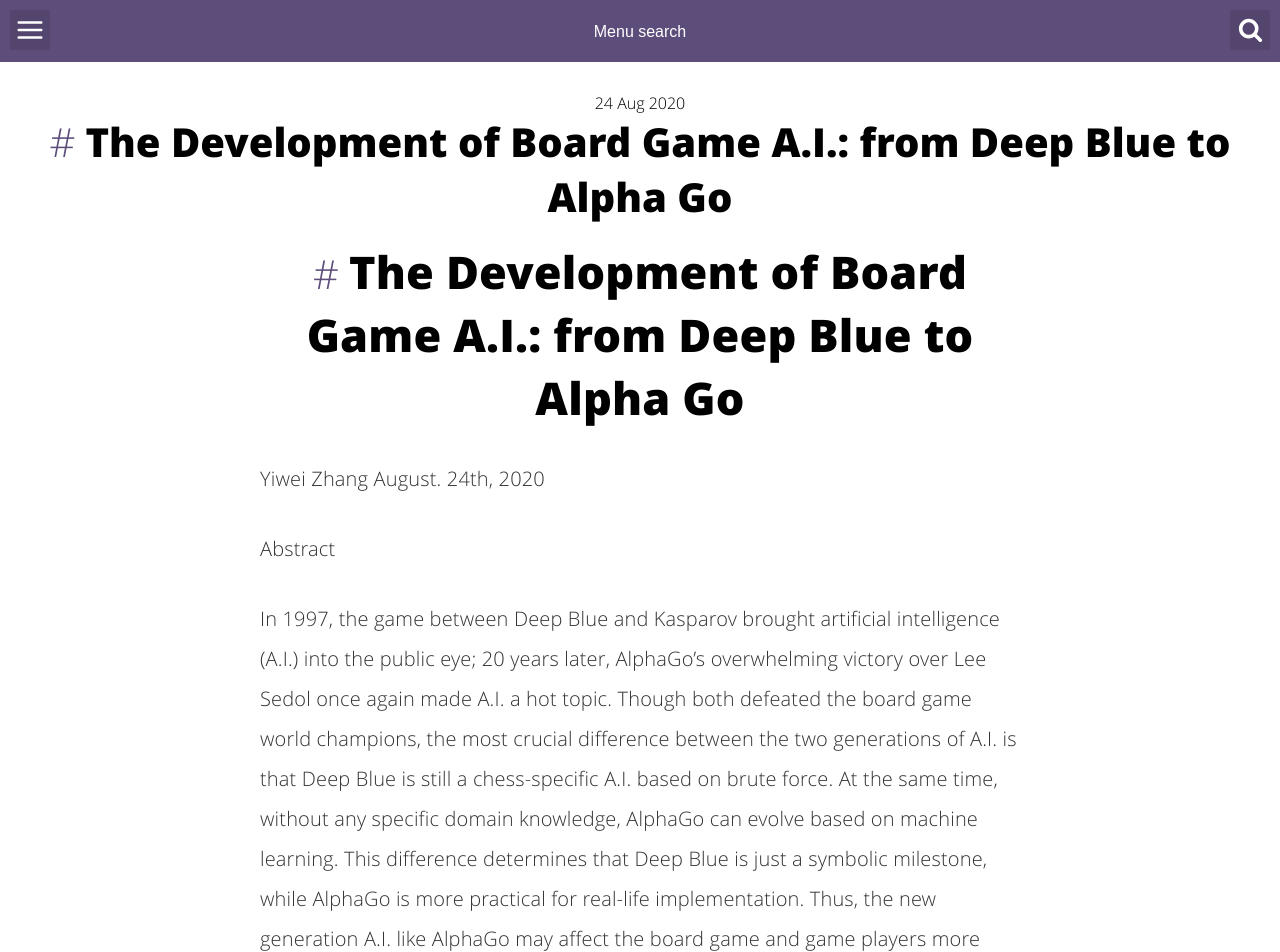
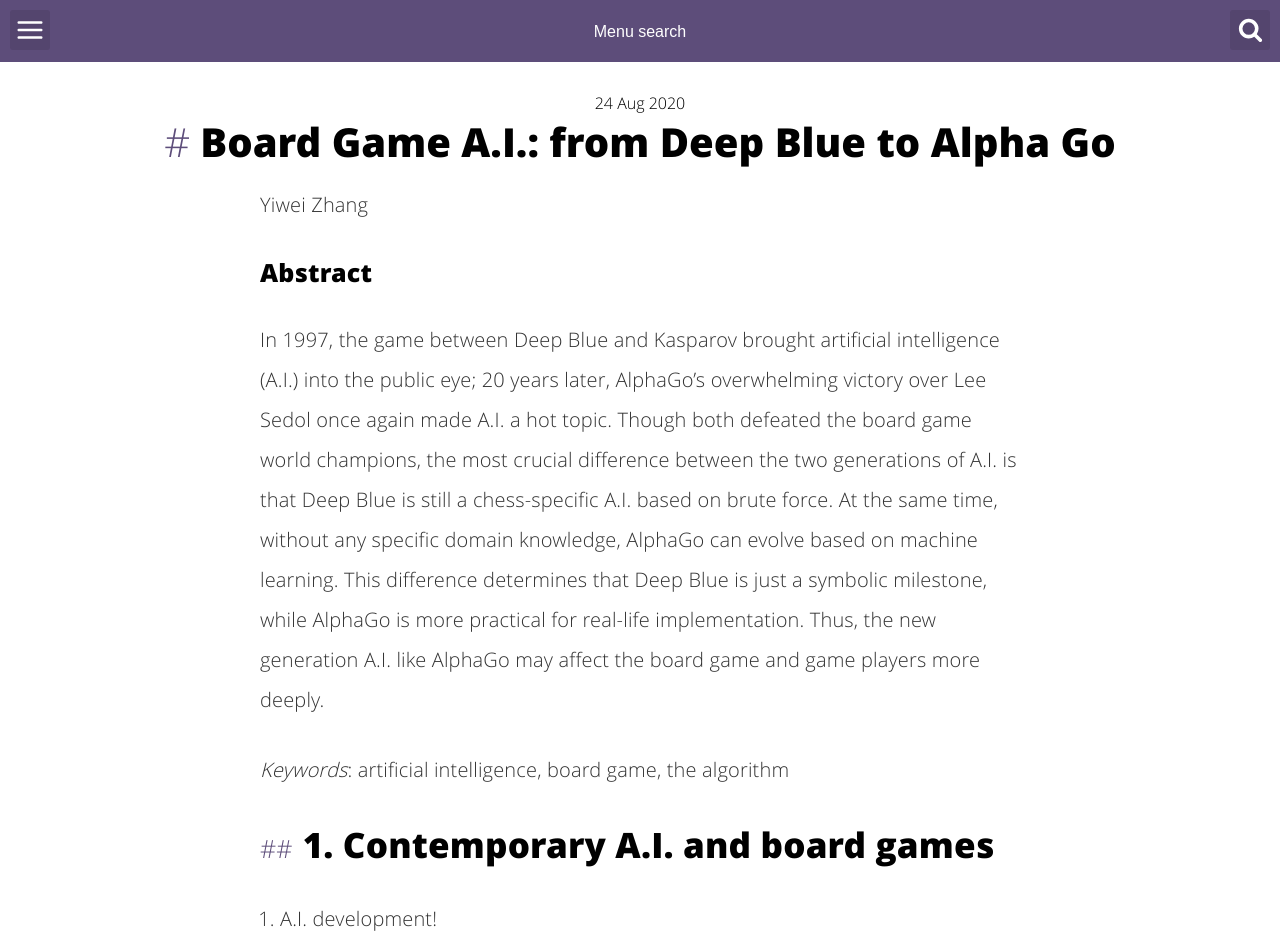
Before and after one commit to zywkloo/zywkloo.github.io, a Jekyll site: the page built from _posts/2020-08-24-BoardGameAIDevelopment.md, in a window 1280 px wide and 1400 px high. Shown: the top 952 px of the window. Built offline with Jekyll 4.4.1, drawn with Linux system fonts in a browser that asks for light colours; comment, search, counter and statistics services are not loaded; some of the changed text lies outside the part shown.

Commit message:
Update 2020-08-24-BoardGameAIDevelopment.md

```diff
--- a/_posts/2020-08-24-BoardGameAIDevelopment.md
+++ b/_posts/2020-08-24-BoardGameAIDevelopment.md
@@ -1,27 +1,26 @@
 ---
 layout: post
-title:  "The Development of Board Game A.I.: from Deep Blue to Alpha Go"
+title:  "Board Game A.I.: from Deep Blue to Alpha Go"
 image: ''
 date:   2020-08-24 00:06:31
 tags:
-- AI
+- AI Ethics
 description: 'A Synthesis of Board Game A.I. development'
 categories:
-- AI
+- AI Ethics
 ---
 
-# The Development of Board Game A.I.: from Deep Blue to Alpha Go
+Yiwei Zhang
 
-Yiwei Zhang August. 24th, 2020
-
-Abstract
+### Abstract
 
 In 1997, the game between Deep Blue and Kasparov brought artificial intelligence (A.I.) into the public eye; 20 years later, AlphaGo's overwhelming victory over Lee Sedol once again made A.I. a hot topic. Though both defeated the board game world champions, the most crucial difference between the two generations of A.I. is that Deep Blue is still a chess-specific A.I. based on brute force. At the same time, without any specific domain knowledge, AlphaGo can evolve based on machine learning. This difference determines that Deep Blue is just a symbolic milestone, while AlphaGo is more practical for real-life implementation. Thus, the new generation A.I. like AlphaGo may affect the board game and game players more deeply.
 
 *Keywords*: artificial intelligence, board game, the algorithm
 
 ## 1. **Contemporary A.I. and board games**
-1. A.I. development![](The%20Development%20of%20Board%20Game%20AI-%20from%20Deep%20Blue%20to%20Alpha%20Go%20-%20Grammerly.001.png)
+
+1. A.I. development!
 
 Artificial intelligence, most known as A.I., dates from the summer of 1956 on the leafy campus of Dartmouth College (Vella, 2017), where artificial intelligence was essentially described as machines that can simulate human's learning or other features of intelligence. Now A.I. has been one of the hottest research fields in science and engineering, which also truly affects each person's life from communication, transportation, shopping, entertainment to basic living.
 
@@ -29,20 +28,21 @@
 
 There has been live evidence of this statement right now: alpha Go developed by Google DeepMind group. With deep learning ability, this A.I. has made the threat into reality and shocked the whole world by defeating dozens of top human Go players with straight landslide wins (Going places; artificial intelligence, 2017).
 
-2. Board games and A.I.![](The%20Development%20of%20Board%20Game%20AI-%20from%20Deep%20Blue%20to%20Alpha%20Go%20-%20Grammerly.002.png)
+2. Board games and A.I.!
 
 So far, five board games have been officially defined as mind sports by the 1st World Mind Sports Games: bridge, chess, draughts, Go and xiangqi (Chinese chess) (World Bridge Games Makes an Impressive Debut, 2008). Unlike A.I., board games have been fruits of human wisdom for thousands of years, but now these mind sports, especially chess and Go, may have become the top two board games affected by A.I.'s development heavily. For example, Kasparov and Greengard (2017) believe that after thousands of years of human dominance, the game is over now, and machines will be better than humans at chess forever.
 
 After the narrow 1-match win made by Deep Blue on chess 20 years ago, A.I. has made defeating human players not challenging, with a 3-0 clean win to Ke (Going places; artificial intelligence, 2017). A.I. is progressing so fast that humans cannot practice continuously; likewise, 24 hours every day without rest (Atkinson, 2017). Another reason is the hardware development provides more vital computation ability than ever. Correspondingly, the computation strategy made significant progress from the hardware- heavy brute force to the software-heavy machine learning algorithm, which also optimized the outcome's accuracy.
 
-3. Methodology![](The%20Development%20of%20Board%20Game%20AI-%20from%20Deep%20Blue%20to%20Alpha%20Go%20-%20Grammerly.001.png)
+3. Methodology
 
 After the algorithm comparison and research synthesis on the different implementations between Deep Blue and Alpha Go, including hardware dependencies and searching strategy, the insight may indicate a brighter future for human players and board game A.I.
 
 It might be true that A.I. from now on would suppress the human players of board games, but analysis and evidence are supporting more proof that at least in the short term, human players may take full advantage of the development of the board game A.I.
 
 ## 2. **Algorithm: Deep Blue vs Alpha Go**
-1. Deep Blue's Algorithm![](The%20Development%20of%20Board%20Game%20AI-%20from%20Deep%20Blue%20to%20Alpha%20Go%20-%20Grammerly.002.png)
+
+1. Deep Blue's Algorithm
 
 On the whole, Deep Blue is a set of hardware dedicated to chess, and most of the logic is implemented with circuits in the form of "Chess Chips". There is a smaller amount of software responsible for scheduling and some high-level functions on the chess chip.
 
@@ -64,7 +64,7 @@
 
 Deep Blue's software patch is also specially designed to work with hardware. The software part is responsible for scheduling a search of up to 32 chess chips in parallel and is responsible for software evaluation of a large-scale planning situation. Deep Blue's software is also connected to the endgame database of "only five pieces left." Once an endgame with only five pieces left will directly search for the best move from this database. (Campbell et al., 2002).
 
-2. AlphaGo's Algorithm![](The%20Development%20of%20Board%20Game%20AI-%20from%20Deep%20Blue%20to%20Alpha%20Go%20-%20Grammerly.001.png)
+2. AlphaGo's Algorithm
 
 AlphaGo is a pure software program that can run on general-purpose hardware. It is said that some of the programs use TensorFlow (Miller, 2016).
 
@@ -77,7 +77,8 @@
 In the entire algorithm, the concept of "winning" is the only input into the Go rule's training process. Also, AlphaGo has no knowledge of Go rules and no advanced Go unique concepts. The first stage of training is entirely based on simple game data to achieve considerable predictive effects. This process has significant values in many areas that require the function of "prediction" or “forecast”.
 
 ## 3. **An insight for board game and game A.I.**
-1. Technical metrics and computational mode![](The%20Development%20of%20Board%20Game%20AI-%20from%20Deep%20Blue%20to%20Alpha%20Go%20-%20Grammerly.001.png)
+
+1. Technical metrics and computational mode
 
 The Deep Blue II, which played against Kasparov in 1997 and won, is a 30-node R.S./ 6000 supercomputer, with 16 chess chips deployed on each node, a total of 480 chess chips concurrently (Campbell et al., 2002). Due to the embedding of a large number of dedicated chess logic and hardware implementation, Deep Blue does not have much reusability for IBM's subsequent artificial intelligence (such as Watson) (Ferrucci et al., 2010).
 
@@ -87,13 +88,13 @@
 
 However, even if capable in a longer future, the most potential A.I. player is not created for replacements of players or competing for the championship against humans. DeepMind, the development group of AlphaGo, verifies that this machine will assist biological brains but not replace them in the end by helping people to find out new solutions to problems (Going places; artificial intelligence, 2017).
 
-2. The changes in chess and Go games under A.I. development.![](The%20Development%20of%20Board%20Game%20AI-%20from%20Deep%20Blue%20to%20Alpha%20Go%20-%20Grammerly.001.png)
+2. The changes in chess and Go games under A.I. development
 
 In China, the training fees of senior Go players is one primary income source. However, when the A.I. online training shows up in recent years, more and more teenagers choose to be trained via the online platform.
 
 Frias and Trivino (2016) discuss the possibility of robots playing sports with humans or themselves in the future. Using four questions named Frias-Trivino test, they do not think robots can be a real player due to the lack of the understanding of rules, the will to develop skills, and the joy while playing (Frias & Trivino, 2016).
 
-3. The future of board game players with A.I.![](The%20Development%20of%20Board%20Game%20AI-%20from%20Deep%20Blue%20to%20Alpha%20Go%20-%20Grammerly.002.png)
+3. The future of board game players with A.I.
 
 Even for the top professional players, it looks tough to come through the sense of loss after being defeated by a strange and powerful enemy that is still growing and learning without rest and fear.
 
```
